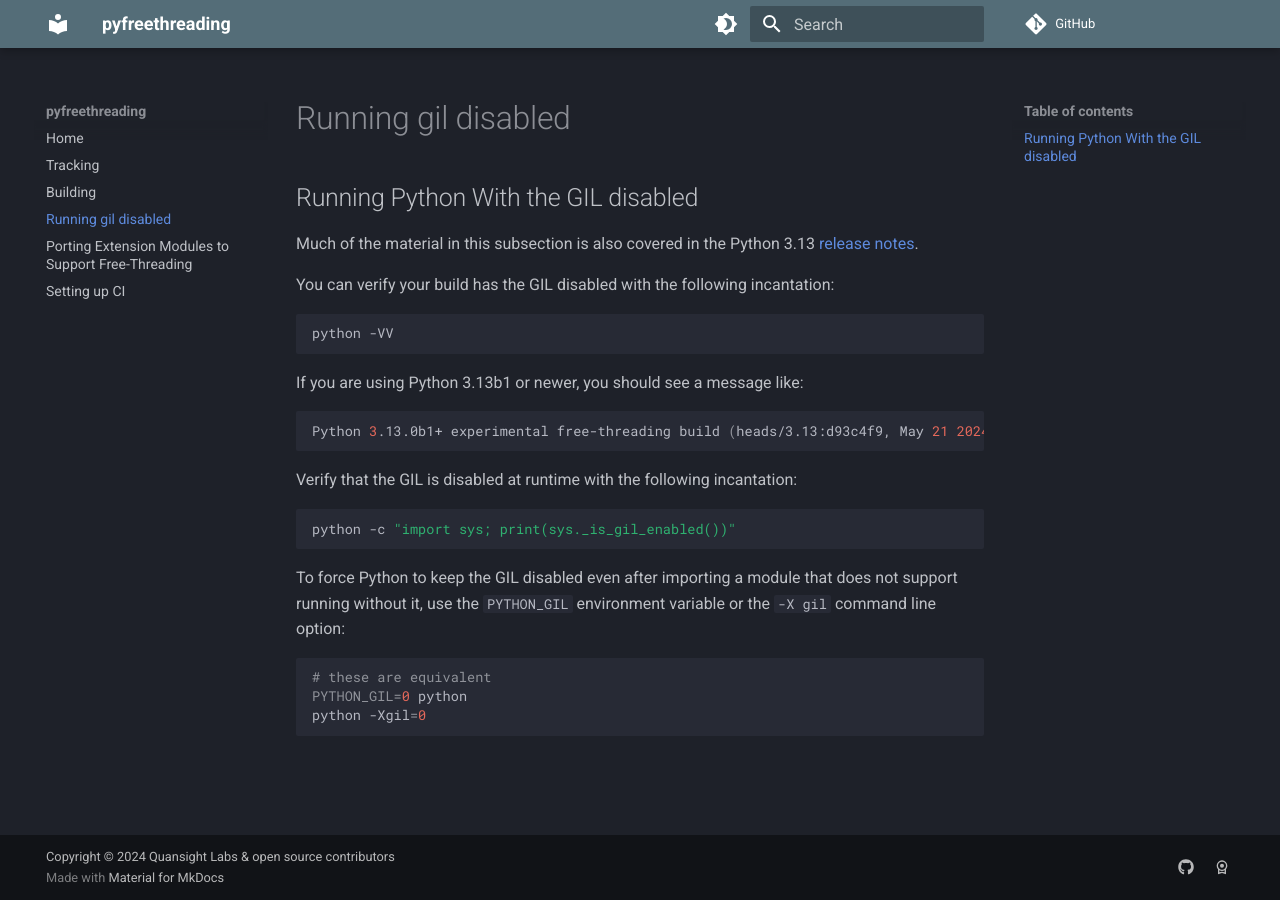
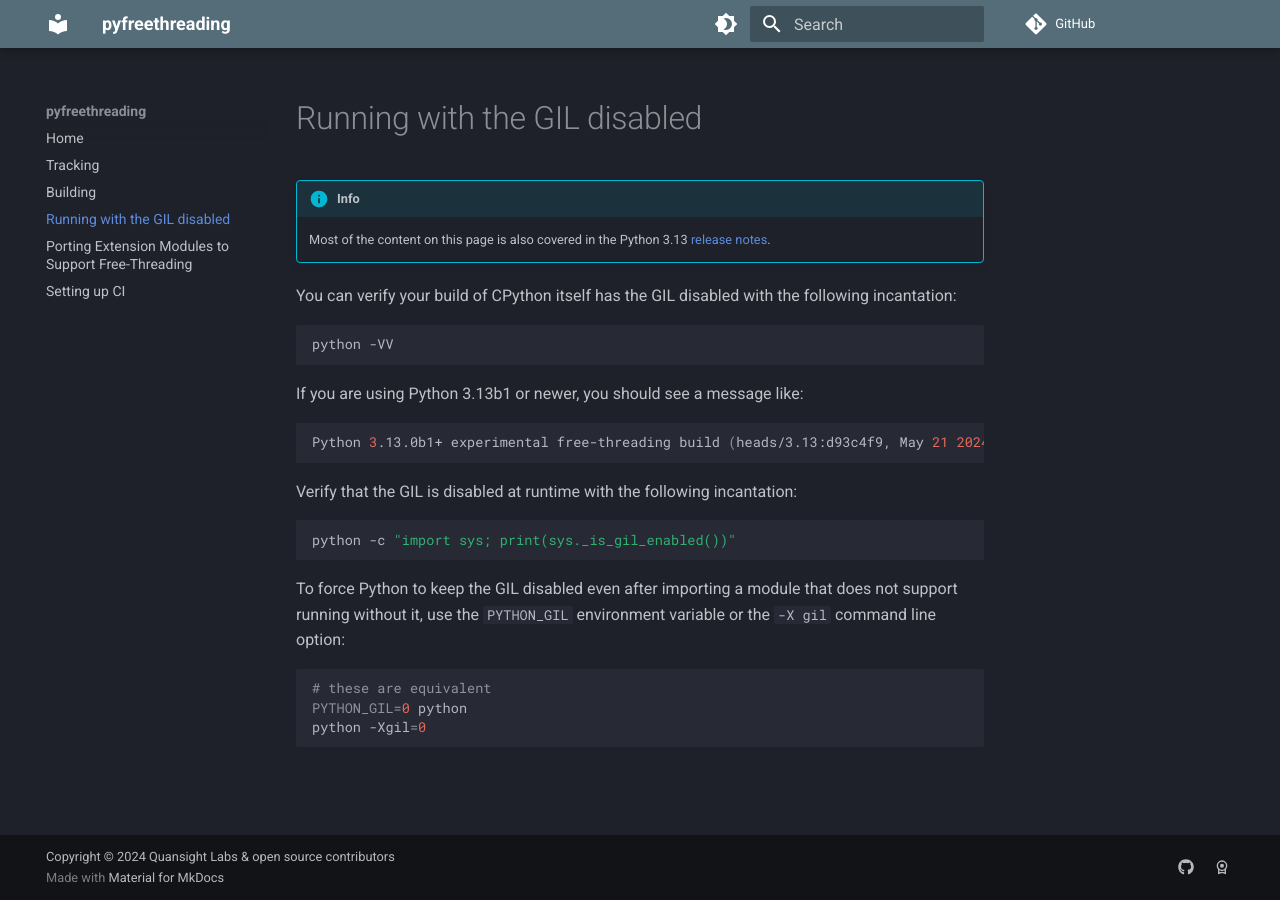
Before and after one commit to Quansight-Labs/free-threaded-compatibility, an MkDocs documentation site: the page built from docs/running-gil-disabled.md, in a window 1280 px wide. Built offline with MkDocs 1.6.1 and Material for MkDocs 9.7.7, drawn with Linux system fonts in a browser that asks for light colours; comment, search, counter and statistics services are not loaded.

Commit message:
Tweaks to "Running with the GIL disabled" page

````diff
--- a/docs/running-gil-disabled.md
+++ b/docs/running-gil-disabled.md
@@ -1,10 +1,12 @@
-## Running Python With the GIL disabled
+# Running with the GIL disabled
 
-Much of the material in this subsection is also covered in the Python 3.13
-[release
-notes](https://docs.python.org/3.13/whatsnew/3.13.html#free-threaded-cpython).
+!!! info
 
-You can verify your build has the GIL disabled with the following incantation:
+    Most of the content on this page is also covered in the Python 3.13
+    [release notes](https://docs.python.org/3.13/whatsnew/3.13.html#free-threaded-cpython).
+
+You can verify your build of CPython itself has the GIL disabled with the
+following incantation:
 
 ```bash
 python -VV
````
